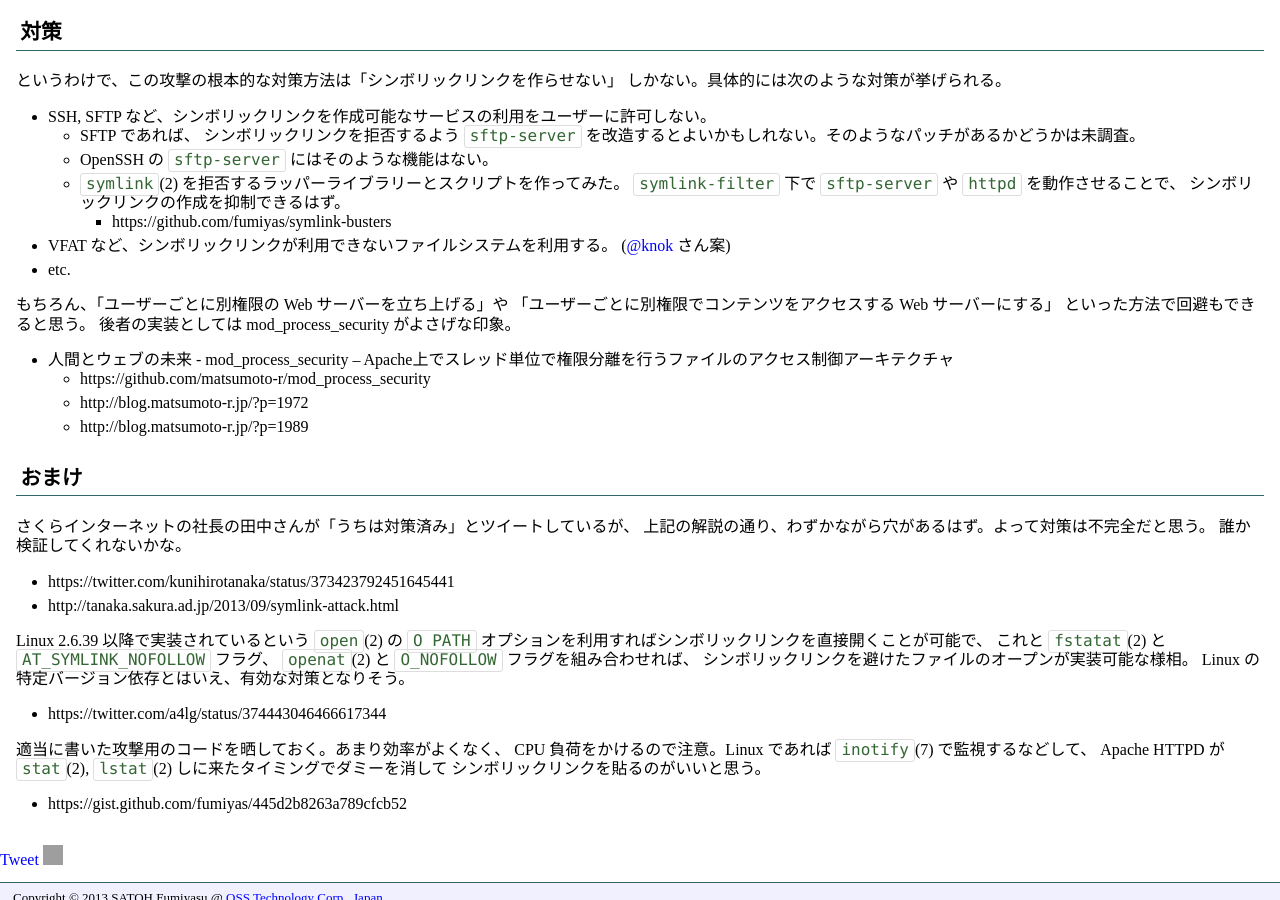
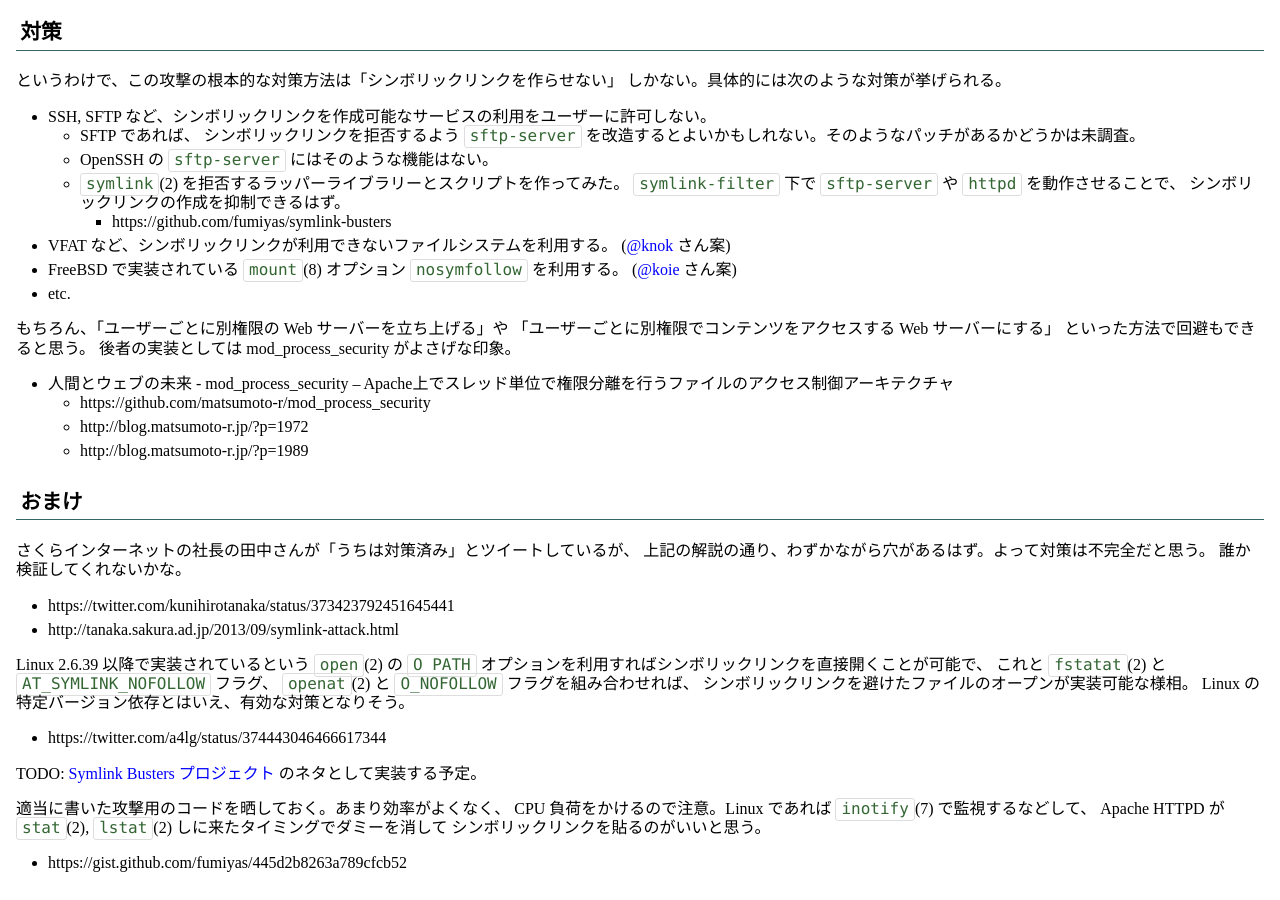
Before and after one commit to fumiyas/fumiyas.github.io, a Jekyll site: the page built from _posts/2013-09-03-no-followsymlinks-is-not-safe.md, in a window 1280 px wide and 900 px high, scrolled down 1144 px. Built offline with Jekyll 4.4.1, drawn with Linux system fonts in a browser that asks for light colours; Markdown is read by kramdown in place of the engine named in the settings; comment, search, counter and statistics services are not loaded; grey boxes are pictures that could not be loaded.

Commit message:
Add info about FreeBSD mount(8) and nosymfollow option

```diff
--- a/_posts/2013-09-03-no-followsymlinks-is-not-safe.md
+++ b/_posts/2013-09-03-no-followsymlinks-is-not-safe.md
@@ -83,6 +83,8 @@ TOCTTOU について具体的に解説していて参考になるページを紹
       * https://github.com/fumiyas/symlink-busters
   * VFAT など、シンボリックリンクが利用できないファイルシステムを利用する。
     ([@knok](https://twitter.com/knok) さん案)
+  * FreeBSD で実装されている `mount`(8) オプション `nosymfollow` を利用する。
+    ([@koie](https://twitter.com/koie) さん案)
   * etc.
 
 もちろん、「ユーザーごとに別権限の Web サーバーを立ち上げる」や
@@ -113,6 +115,9 @@ Linux の特定バージョン依存とはいえ、有効な対策となりそ
 
   * https://twitter.com/a4lg/status/374443046466617344
 
+TODO: [Symlink Busters プロジェクト](https://github.com/fumiyas/symlink-busters)
+のネタとして実装する予定。
+
 適当に書いた攻撃用のコードを晒しておく。あまり効率がよくなく、
 CPU 負荷をかけるので注意。Linux であれば `inotify`(7) で監視するなどして、
 Apache HTTPD が `stat`(2), `lstat`(2) しに来たタイミングでダミーを消して
```
